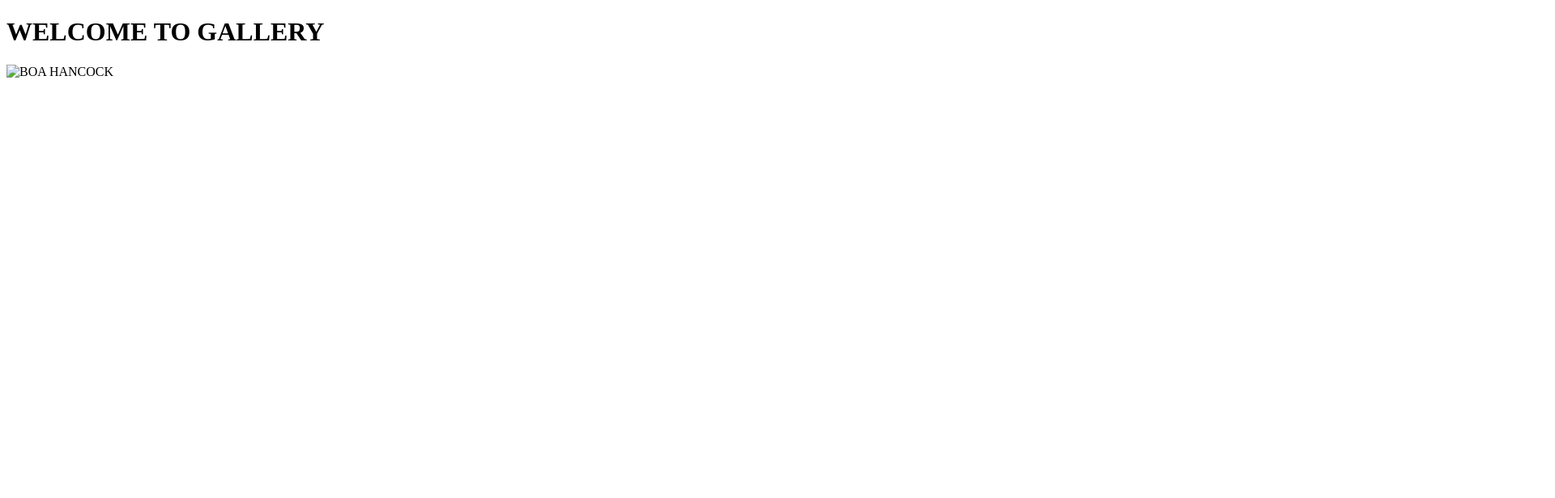
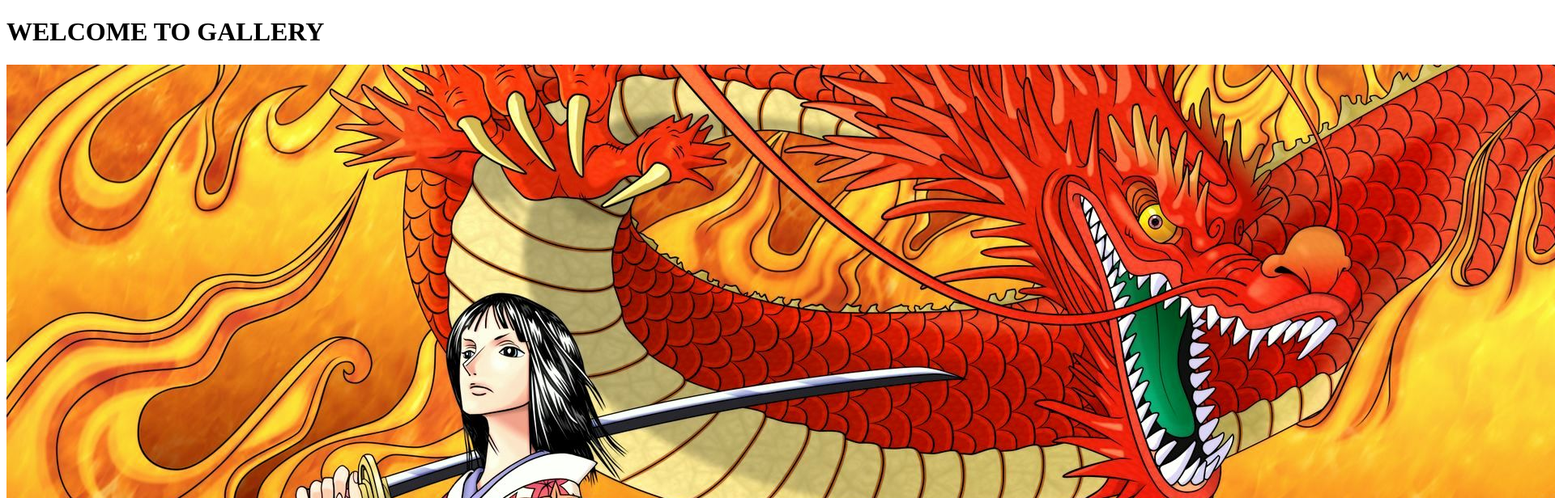
Before and after one commit to elohomama/webdesigning-, a plain HTML site: page galleries.html in a window 1280 px wide. Shown: the top 616 px of the page at 81% size, 1920 px wide, since content can reach past the window. Drawn offline with Linux system fonts and the light colour scheme.

Commit message:
added a line

```diff
--- a/galleries.html
+++ b/galleries.html
@@ -10,7 +10,7 @@
     <h1>
         WELCOME TO GALLERY
     </h1>
-    <img src="image/35.jpg" alt="BOA HANCOCK">
+    <img src="images/35.jpg" alt="BOA HANCOCK">
 
 </body>
 </html>
```
